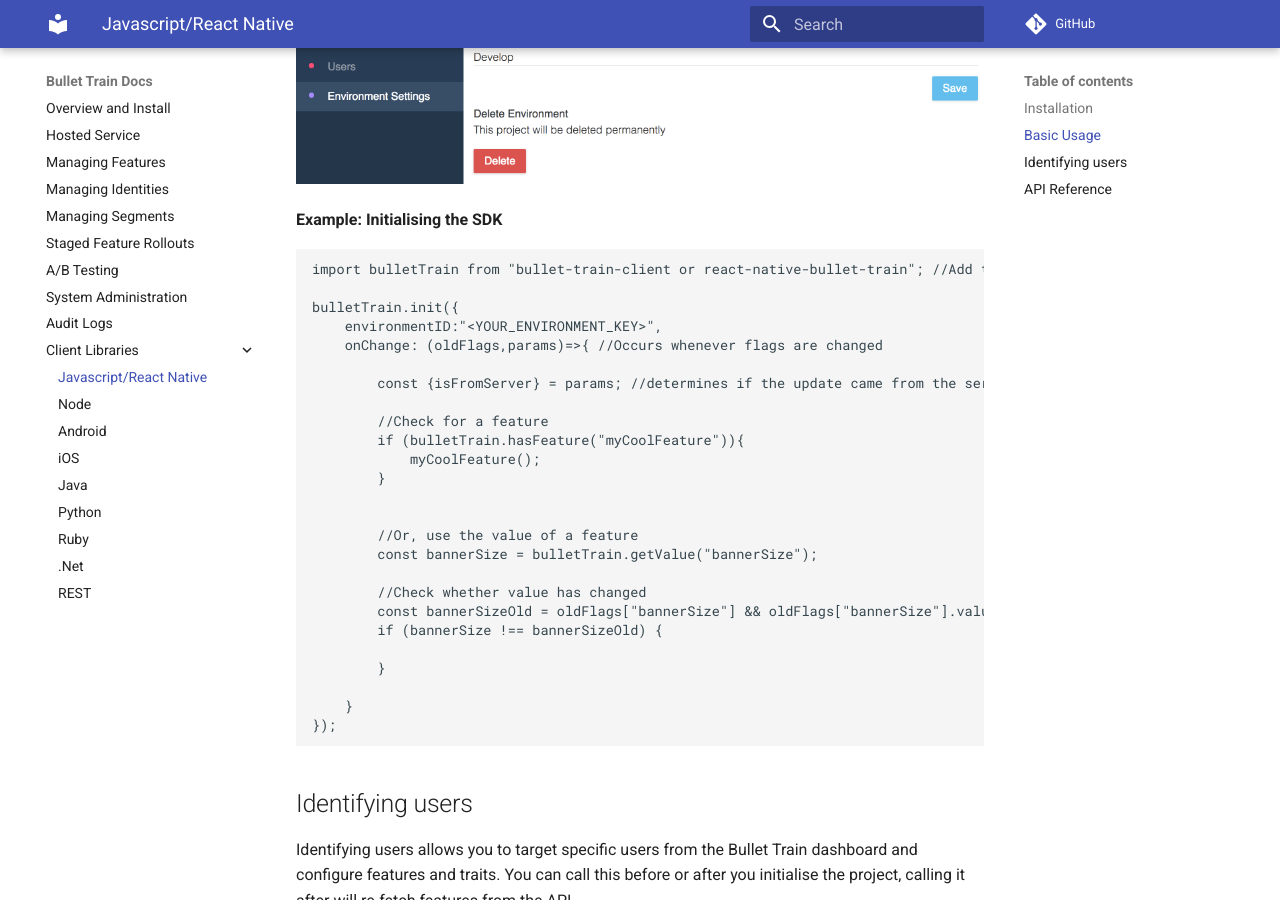
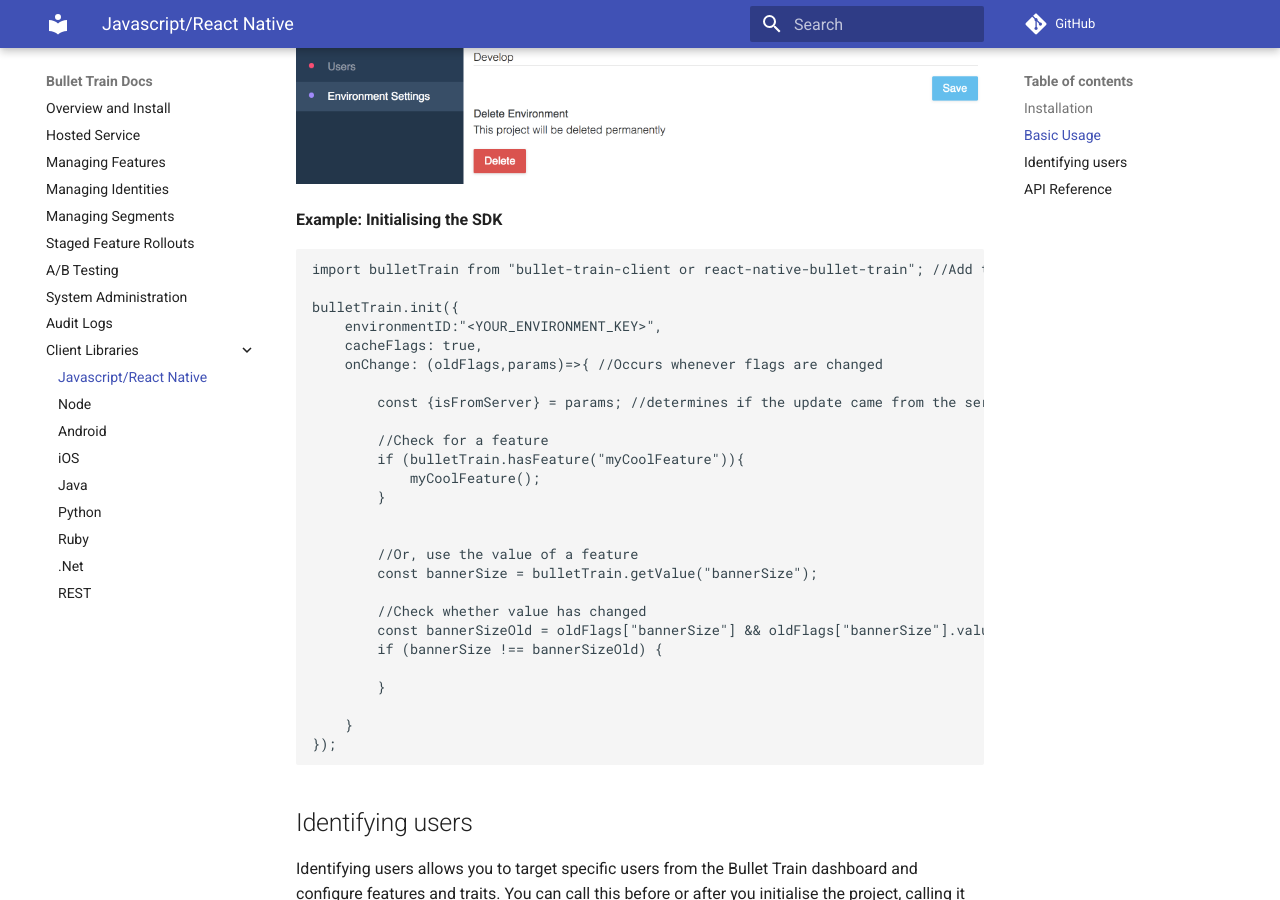
Before and after one commit to Flagsmith/flagsmith-docs, an MkDocs documentation site: the page built from docs/clients/javascript.md, in a window 1280 px wide and 900 px high, scrolled down 1110 px. Built offline with MkDocs 1.6.1 and Material for MkDocs 9.7.7, drawn with Linux system fonts in a browser that asks for light colours; comment, search, counter and statistics services are not loaded; part of the change alters nothing that is shown; some of the changed text lies outside the part shown.

Commit message:
Added local flag caching for Javascript client

````diff
--- a/docs/clients/javascript.md
+++ b/docs/clients/javascript.md
@@ -44,6 +44,7 @@ import bulletTrain from "bullet-train-client or react-native-bullet-train"; //Ad
 
 bulletTrain.init({
 	environmentID:"<YOUR_ENVIRONMENT_KEY>",
+	cacheFlags: true,
 	onChange: (oldFlags,params)=>{ //Occurs whenever flags are changed
 
 		const {isFromServer} = params; //determines if the update came from the server or local cached storage
@@ -124,8 +125,9 @@ bulletTrain.init({
 | ```environmentID```     | Defines which project environment you wish to get flags for. *example ACME Project - Staging.* | **YES** | null
 | ```onChange```     | Your callback function for when the flags are retrieved ``` (flags,{isFromServer:true/false})=>{...} ``` | **YES** | null
 | ```onError```     | Callback function on failure to retrieve flags. ``` (error)=>{...} ``` | | null
+| ```cacheFlags```     | Any time flags are retrieved they will be cached, flags and identities will then be retrieved from local storage before hitting the API ``` | | null
+| ```enableLogs```     | Enables logging for key bullet train events ``` | | null
 | ```defaultFlags```     | Allows you define default features, these will all be overridden on first retrieval of features. | | null
-| ```disableCache```     | If you want to disable local storage of feature flags. | | false
 | ```api```     | Use this property to define where you're getting feature flags from, e.g. if you're self hosting. | | https://featureflagger.3qqe.flynnhub.com/api/
 
 **Available Functions**
````
